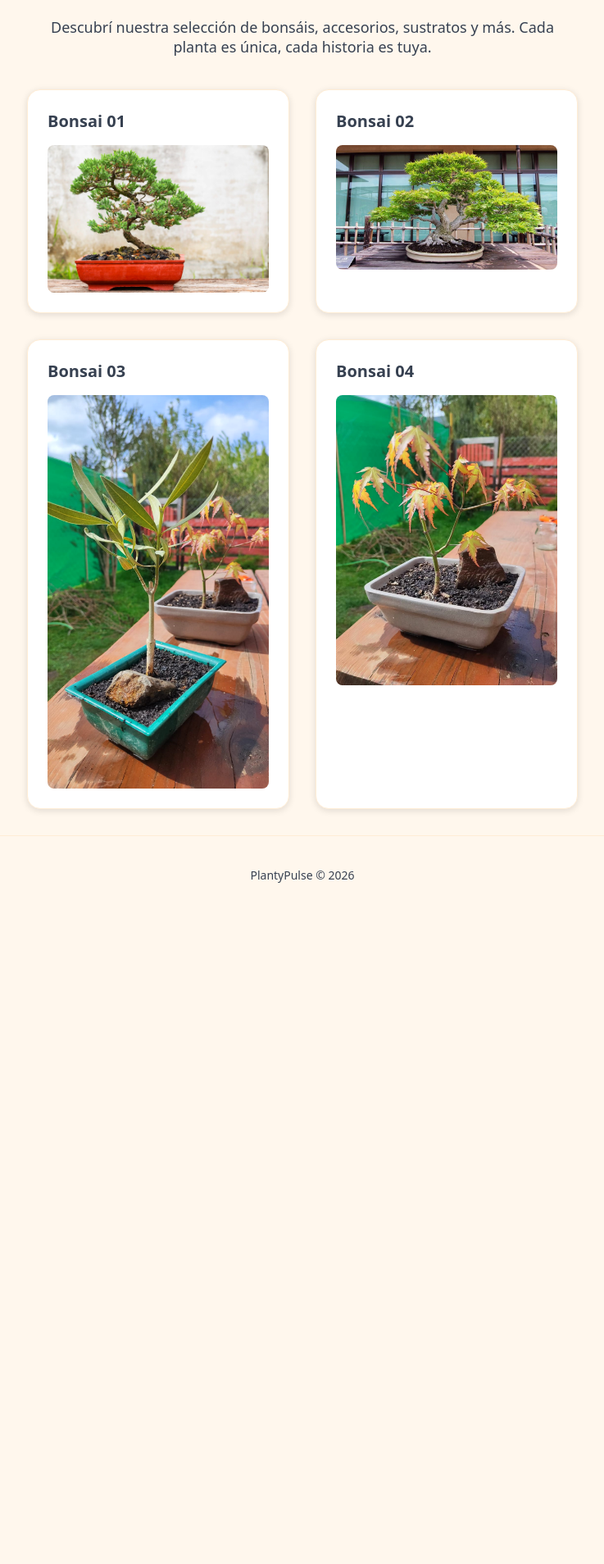
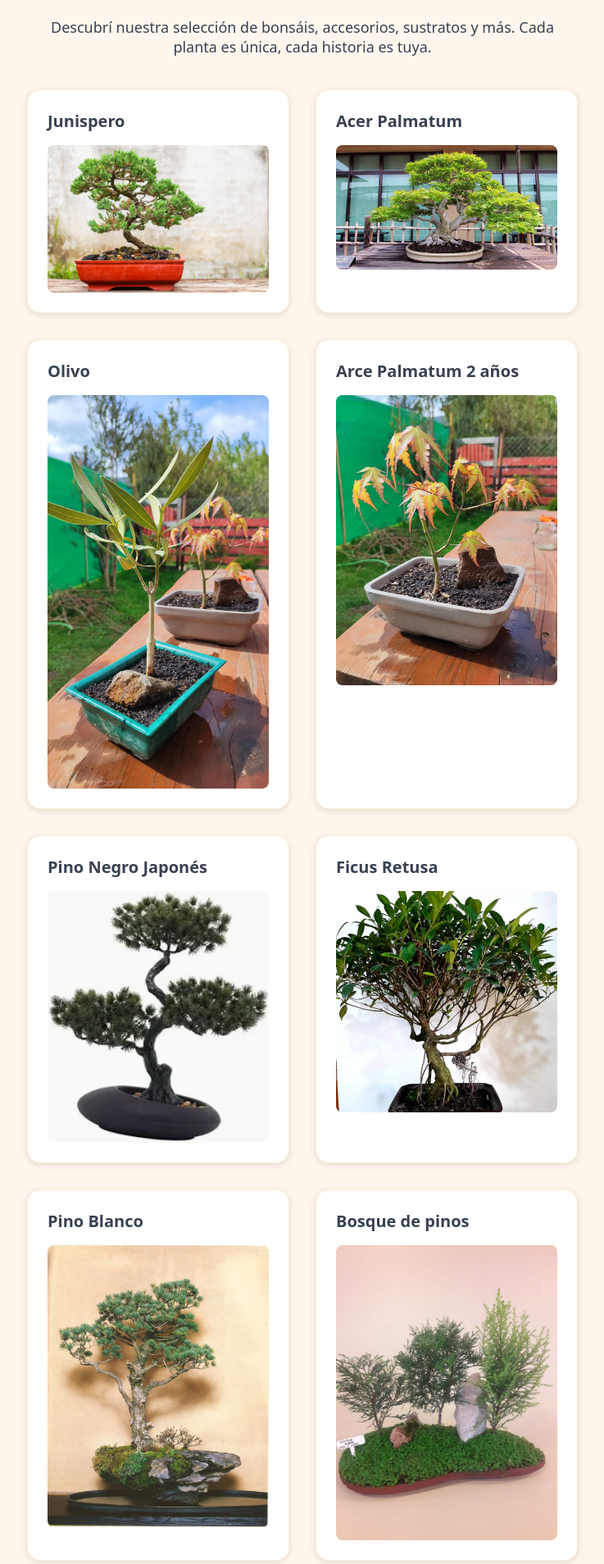
Before and after one commit to javier-a-agustin/86795, a plain HTML site: page index.html in a window 1280 px wide. Shown: the part 120-2028 px from the top of the page at 82% size, without its empty margins (271-1008 px from the left). Before the commit the page ends 1235 px from the top, so only its background shows below. Drawn offline with Linux system fonts and the light colour scheme.

Commit message:
Add missing products

```diff
--- a/index.html
+++ b/index.html
@@ -16,23 +16,43 @@
 
         <section class="products">
             <div class="product-card">
-                <h2>Bonsai 01</h2>
-                <img src="img/bonsai-01.jpg" alt="Imagen bonsai 01" />
+                <h2>Junispero</h2>
+                <img src="img/bonsai-01.jpg" alt="Bonsai Junispero en maceta tradicional" />
             </div>
 
             <div class="product-card">
-                <h2>Bonsai 02</h2>
-                <img src="img/bonsai-02.jpg" alt="Imagen bonsai 02" />
+                <h2>Acer Palmatum</h2>
+                <img src="img/bonsai-02.jpg" alt="Bonsai Acer Palmatum con hojas en abanico" />
             </div>
 
             <div class="product-card">
-                <h2>Bonsai 03</h2>
-                <img src="img/bonsai-03.jpeg" alt="Imagen bonsai 03" />
+                <h2>Olivo</h2>
+                <img src="img/bonsai-03.jpeg" alt="Bonsai Olivo en maceta chica" />
             </div>
 
             <div class="product-card">
-                <h2>Bonsai 04</h2>
-                <img src="img/bonsai-04.jpeg" alt="Imagen bonsai 04" />
+                <h2>Arce Palmatum 2 años</h2>
+                <img src="img/bonsai-04.jpeg" alt="Bonsai Arce Palmatum de 2 años en desarrollo" />
+            </div>
+
+            <div class="product-card">
+                <h2>Pino Negro Japonés</h2>
+                <img src="img/bonsai-05.webp" alt="Bonsai Pino Negro Japonés con ramas horizontales" />
+            </div>
+
+            <div class="product-card">
+                <h2>Ficus Retusa</h2>
+                <img src="img/bonsai-06.jpg" alt="Bonsai Ficus Retusa con raíces aéreas visibles" />
+            </div>
+
+            <div class="product-card">
+                <h2>Pino Blanco</h2>
+                <img src="img/bonsai-07.jpg" alt="Bonsai Pino Blanco con follaje nevado" />
+            </div>
+
+            <div class="product-card">
+                <h2>Bosque de pinos</h2>
+                <img src="img/bonsai-08.jpg" alt="Composición de bonsai en estilo bosque de pinos" />
             </div>
         </section>
     </main>
```
Also changed, not shown: img/bonsai-05.webp (added), img/bonsai-06.jpg (added), img/bonsai-07.jpg (added), img/bonsai-08.jpg (added).
